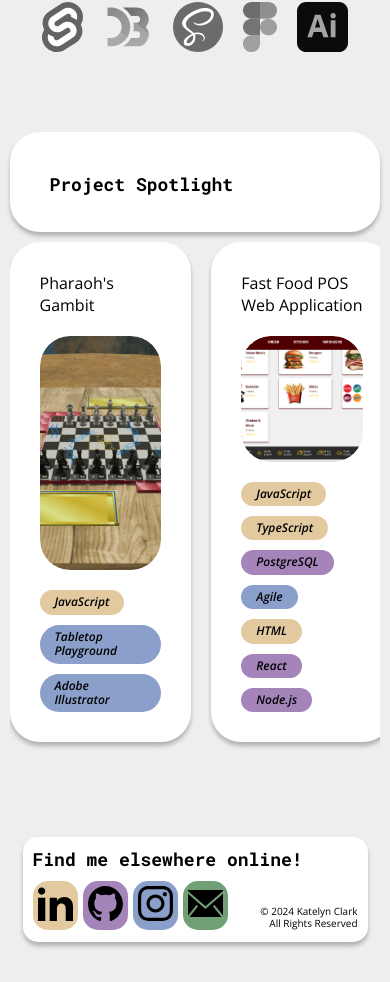
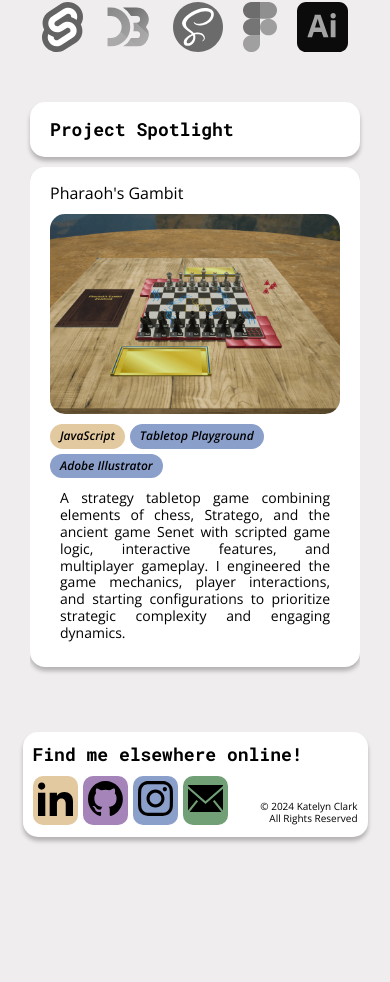
Before and after one commit to kaclark219/portfolio-project-sveltekit, a SvelteKit app: page / in a window 390 px wide. Shown: the part 1053-2035 px from the top of the page. After the commit the page ends 1930 px from the top, so only its background shows below. Built offline with nearby package versions, Linux system fonts and the light colour scheme; a web font is replaced by a local one.

Commit message:
highlighted projects styled for mobile

```diff
--- a/src/style/sass/_scroll.scss
+++ b/src/style/sass/_scroll.scss
@@ -2,6 +2,9 @@
 
 .project-list {
     width: 73%;
+    @include respond(600) {
+        width: 100%;
+    }
     display: flex;
     gap: 20px;
     overflow-x: scroll;
@@ -14,6 +17,9 @@
 }
 .project-list::-webkit-scrollbar {
     height: 15px;
+    @include respond(600) {
+        height: 10px;
+    }
 }
 .project-list::-webkit-scrollbar-track {
     background: white;
--- a/src/style/style.css
+++ b/src/style/style.css
@@ -320,6 +320,7 @@ p {
     gap: 25px;
   }
   .footer {
+    margin-top: 30px;
     width: 345px;
     height: 105px;
     padding: 10px;
@@ -335,7 +336,7 @@ p {
   }
   .footer .linkedin, .footer .github, .footer .instagram, .footer .email {
     padding: 5px;
-    border-radius: 15px;
+    border-radius: 10px;
   }
   .footer #footer-copyright {
     font-size: 10px;
@@ -594,6 +595,11 @@ p {
   scroll-snap-type: x mandatory;
   padding-bottom: 15px;
 }
+@media (max-width: 600px) {
+  .project-list {
+    width: 100%;
+  }
+}
 
 .project {
   flex: 0 0 auto;
@@ -602,6 +608,11 @@ p {
 
 .project-list::-webkit-scrollbar {
   height: 15px;
+}
+@media (max-width: 600px) {
+  .project-list::-webkit-scrollbar {
+    height: 10px;
+  }
 }
 
 .project-list::-webkit-scrollbar-track {
@@ -937,4 +948,54 @@ p {
   .skills .greyscale {
     height: 50px;
   }
+  .project-spotlight {
+    margin-top: 30px;
+    width: 330px;
+  }
+  .project-spotlight .project-header {
+    border-radius: 15px;
+    padding: 15px 20px;
+    width: 330px;
+    height: 55px;
+  }
+  .project-spotlight .project {
+    gap: 10px;
+    margin-top: 10px;
+    width: 100%;
+    border-radius: 15px;
+    padding: 15px 20px;
+  }
+  .project-spotlight .project .project-image {
+    position: relative;
+    width: 290px;
+    height: 200px;
+    border-radius: 15px;
+    overflow: visible;
+  }
+  .project-spotlight .project .project-image .description {
+    font-size: 14px;
+    font-weight: 400;
+    font-family: "Open Sans", Arial, sans-serif;
+    line-height: 1.2;
+    color: black;
+    text-align: justify;
+    width: 100%;
+    position: absolute;
+    top: 138%;
+    left: 0;
+    transform: translateY(0);
+    opacity: 1;
+    z-index: 1;
+  }
+  .project-spotlight .project .project-image:hover .overlay,
+  .project-spotlight .project .project-image:hover .description {
+    opacity: 0;
+  }
+  .project-spotlight .project .project-tags {
+    gap: 5px;
+  }
+  .project-spotlight .project .project-tags .tag {
+    padding: 5px 10px;
+    border-radius: 15px;
+  }
 }/*# sourceMappingURL=style.css.map */
--- a/src/style/style.scss
+++ b/src/style/style.scss
@@ -169,6 +169,7 @@ p {
         }
     }
     .footer {
+        margin-top: 30px;
         width: 345px;
         height: 105px;
         padding: 10px;
@@ -183,7 +184,7 @@ p {
         }
         .linkedin, .github, .instagram, .email {
             padding: 5px;
-            border-radius: 15px;
+            border-radius: 10px;
         }
         #footer-copyright {
             @include os-font(10px);
```
Also changed, not shown: src/style/sass/_home_mobile.scss (+48 -0 lines), 1 other file (tests, documents, lock files or other folders).
